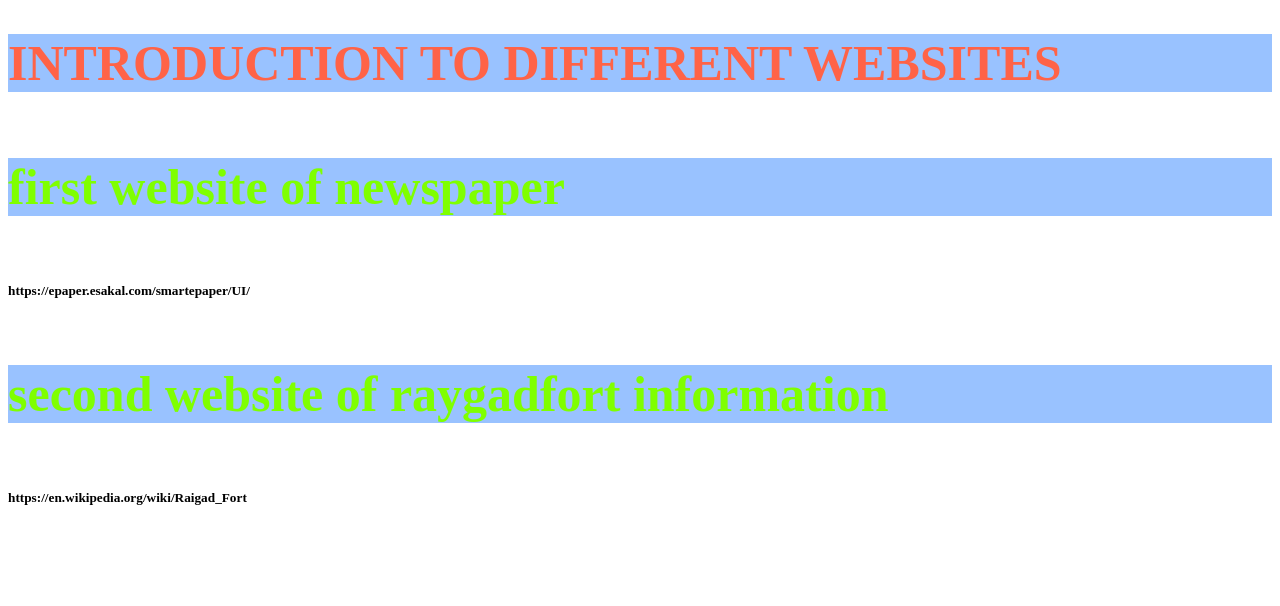
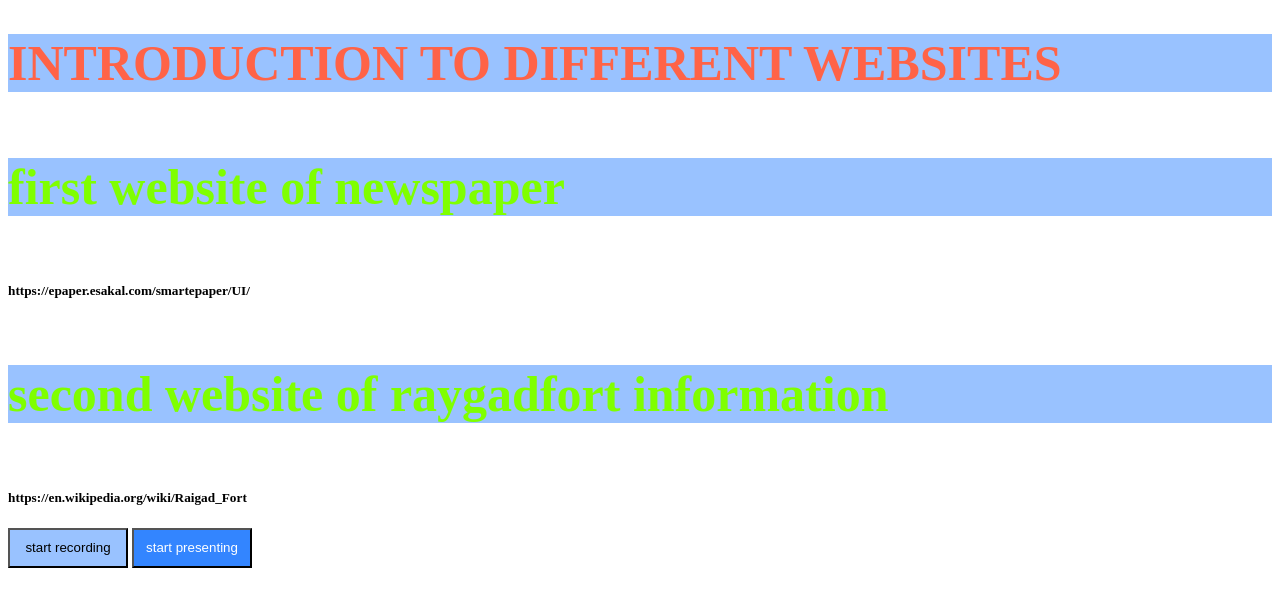
Before and after one commit to pratikshatupe/websites, a plain HTML site: page index.html in a window 1280 px wide. Drawn offline with Linux system fonts and the light colour scheme.

Commit message:
add button

```diff
--- a/index.html
+++ b/index.html
@@ -18,6 +18,17 @@
             background-color:#99c2ff;
             font-size:50px;
         }
+        #btn-recording{
+            background-color:#99c2ff;
+        }
+        #btn-presenting{
+            background-color:#3385ff;
+            color:white;
+        }
+        .google-btn {
+            height:40px;
+            width:120px;
+        }
     </style>
 </head>
 
@@ -28,6 +39,8 @@
     <h5>https://epaper.esakal.com/smartepaper/UI/</h5>
     <h4> second website of raygadfort information</h4>
     <h5>https://en.wikipedia.org/wiki/Raigad_Fort</h5>
+    <button id="btn-recording"class="google-btn">start recording</button>
+    <button id="btn-presenting"class="google-btn">start presenting</button>
 
 </body>
 </html>
```
